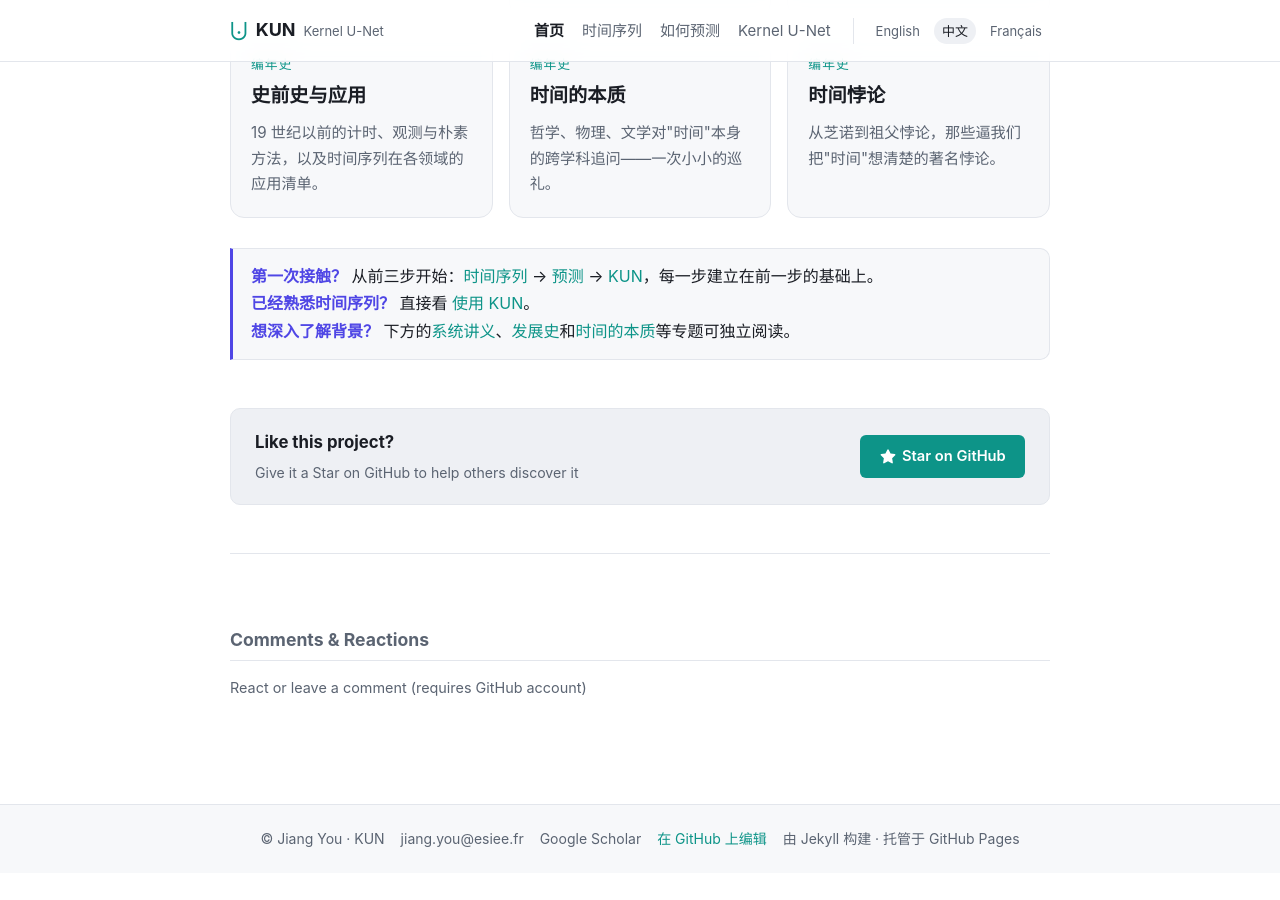
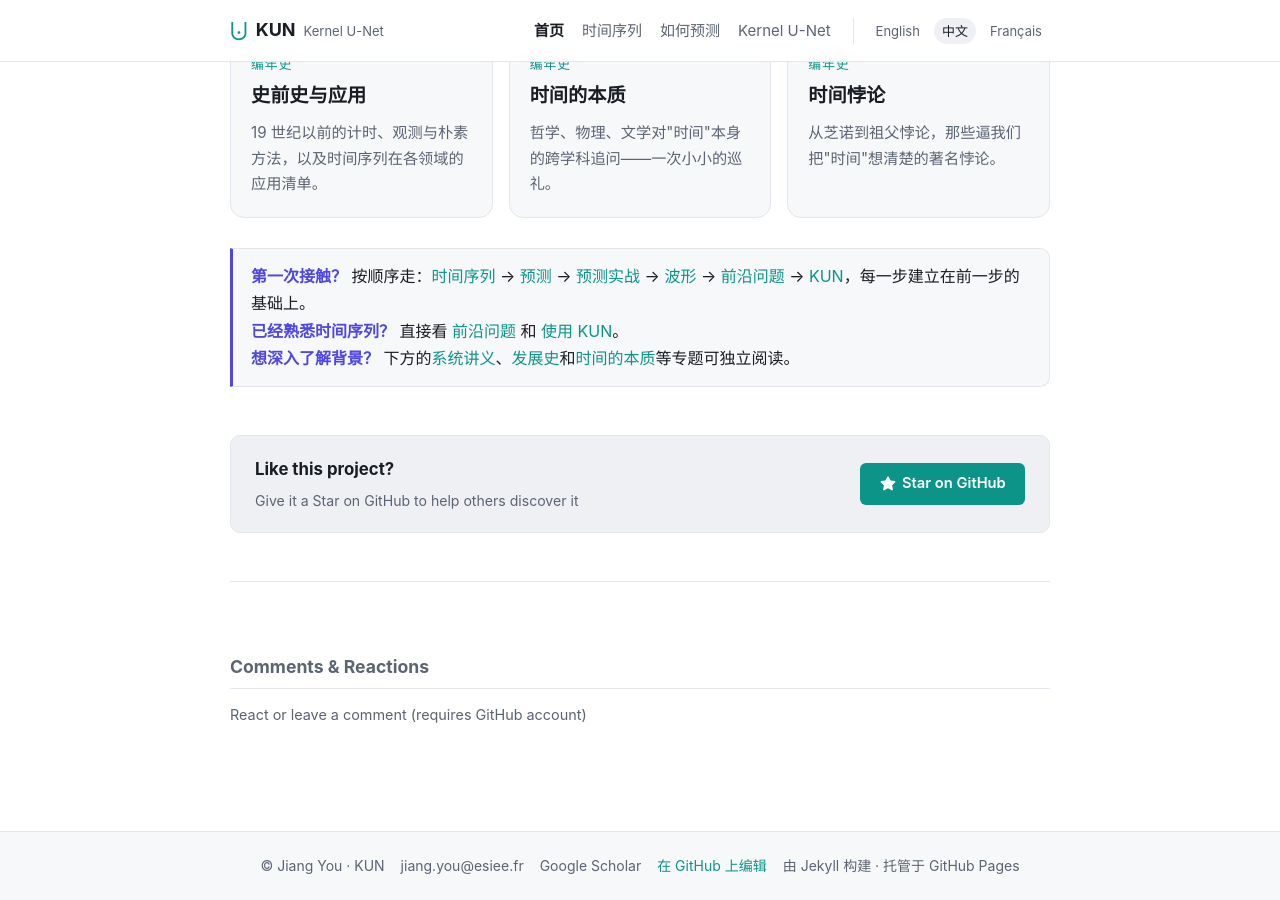
Before and after one commit to JiangYou2025/kun, a Jekyll site: the page built from zh/index.html, in a window 1280 px wide and 900 px high, scrolled down 1105 px. Built offline with Jekyll 4.4.1, drawn with Linux system fonts in a browser that asks for light colours; comment, search, counter and statistics services are not loaded; before the commit the page ends 1978 px from its top, so only the background shows below that.

Commit message:
Update bottom navigation note to reflect full 6-step path
Co-Authored-By: Claude Opus 4.6 (1M context) <noreply@anthropic.com>

```diff
--- a/zh/index.html
+++ b/zh/index.html
@@ -77,7 +77,7 @@ title: null
 </div>
 
 <div class="note">
-  <strong>第一次接触？</strong> 从前三步开始：<a href="{{ '/zh/time-series/' | relative_url }}">时间序列</a> → <a href="{{ '/zh/forecasting/' | relative_url }}">预测</a> → <a href="{{ '/zh/kun/' | relative_url }}">KUN</a>，每一步建立在前一步的基础上。<br>
-  <strong>已经熟悉时间序列？</strong> 直接看 <a href="{{ '/zh/kun/' | relative_url }}">使用 KUN</a>。<br>
+  <strong>第一次接触？</strong> 按顺序走：<a href="{{ '/zh/time-series/' | relative_url }}">时间序列</a> → <a href="{{ '/zh/forecasting/' | relative_url }}">预测</a> → <a href="{{ '/zh/prediction-in-action/' | relative_url }}">预测实战</a> → <a href="{{ '/zh/wave-types/' | relative_url }}">波形</a> → <a href="{{ '/zh/frontier-2026/' | relative_url }}">前沿问题</a> → <a href="{{ '/zh/kun/' | relative_url }}">KUN</a>，每一步建立在前一步的基础上。<br>
+  <strong>已经熟悉时间序列？</strong> 直接看 <a href="{{ '/zh/frontier-2026/' | relative_url }}">前沿问题</a> 和 <a href="{{ '/zh/kun/' | relative_url }}">使用 KUN</a>。<br>
   <strong>想深入了解背景？</strong> 下方的<a href="{{ '/course/' | relative_url }}">系统讲义</a>、<a href="{{ '/history/' | relative_url }}">发展史</a>和<a href="{{ '/nature-of-time/' | relative_url }}">时间的本质</a>等专题可独立阅读。
 </div>
```
